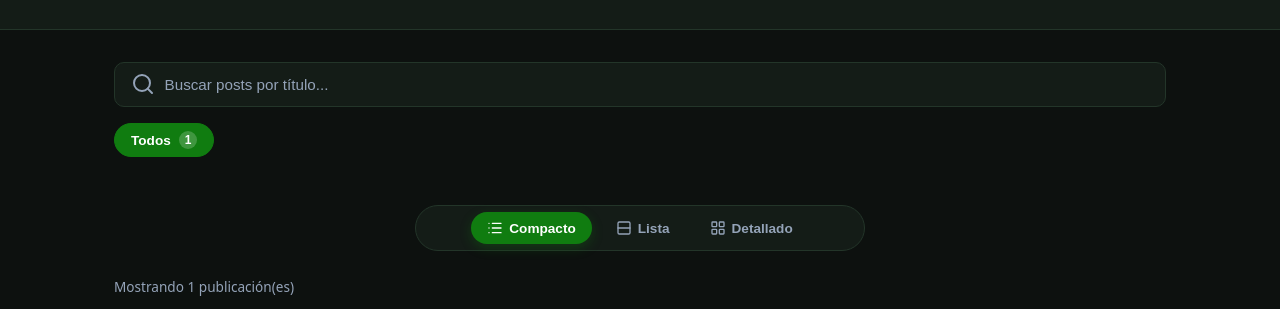
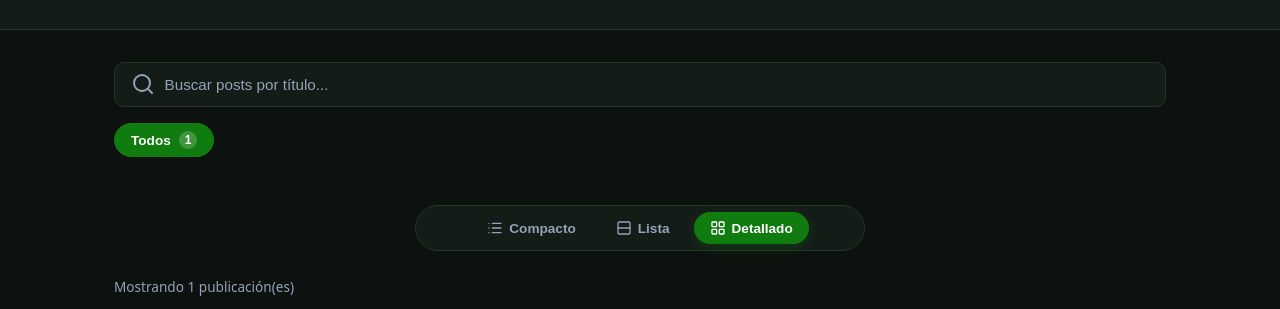
Before and after one commit to RXxsk/Blogbaza, a website: page public/posts.html in a window 1280 px wide. Shown: the part 177-486 px from the top of the page. Drawn offline with nearby package versions, Linux system fonts and the light colour scheme; no server answers.

Commit message:
Change default post view style to 'detailed'

```diff
--- a/public/posts.html
+++ b/public/posts.html
@@ -558,13 +558,13 @@
 
     <!-- Barra de Estilos de Vista -->
     <div class="view-style-toolbar">
-      <button class="view-style-btn active" data-view="compact" onclick="changePostViewStyle('compact', this)">
+      <button class="view-style-btn" data-view="compact" onclick="changePostViewStyle('compact', this)">
         <i data-lucide="list" style="width: 16px; height: 16px;"></i> Compacto
       </button>
       <button class="view-style-btn" data-view="list" onclick="changePostViewStyle('list', this)">
         <i data-lucide="rows" style="width: 16px; height: 16px;"></i> Lista
       </button>
-      <button class="view-style-btn" data-view="detailed" onclick="changePostViewStyle('detailed', this)">
+      <button class="view-style-btn active" data-view="detailed" onclick="changePostViewStyle('detailed', this)">
         <i data-lucide="layout-grid" style="width: 16px; height: 16px;"></i> Detallado
       </button>
     </div>
@@ -621,7 +621,7 @@
 
     let allPostsData = [];
     let activePostCategory = 'all';
-    let activeViewStyle = 'compact';
+    let activeViewStyle = 'detailed';
 
     const AVATAR_FRONTEND_MAP = {
       'el tio baza': 'https://encrypted-tbn0.gstatic.com/images?q=tbn:ANd9GcSR5QBZS-JdOQ6BiXC_usrCPWQ04zwUEPCHS0oxcqKHcg&s=10',
```
